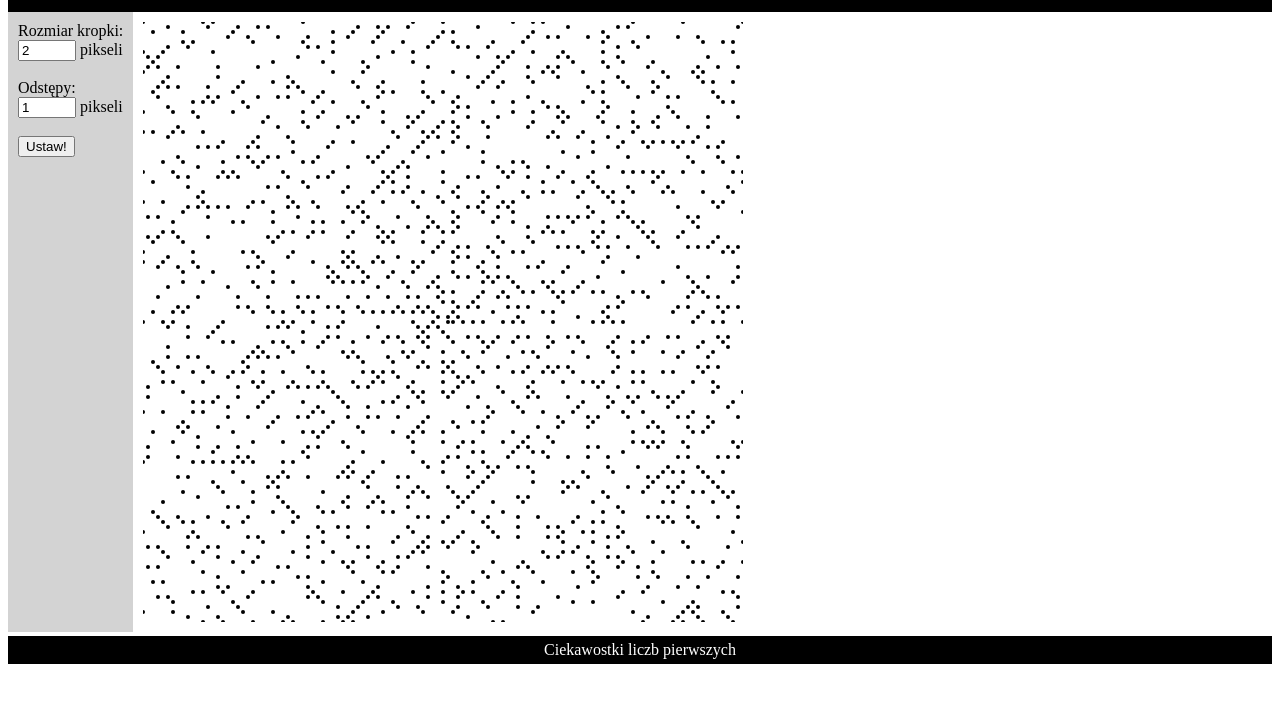
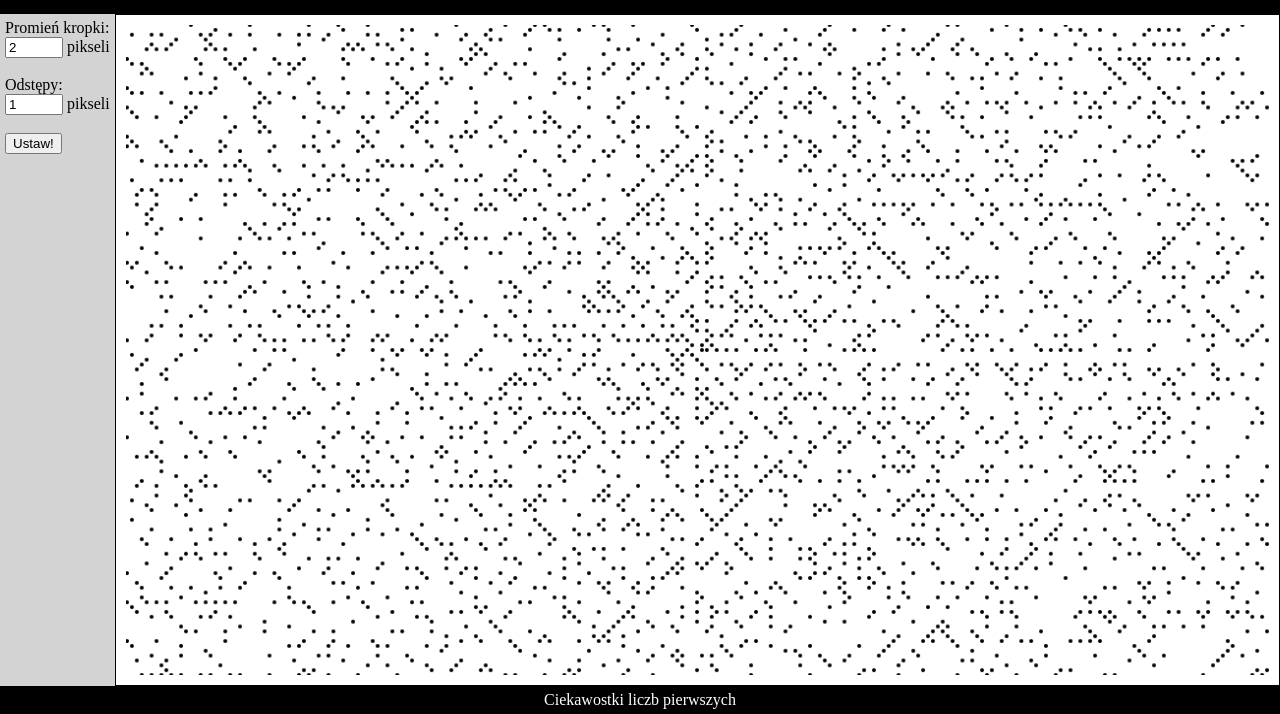
Before and after one commit to Rusnakov/Ulam_spiral, a website: page index.html in a window 1280 px wide. Shown: the part 86-800 px from the top of the page. Drawn offline with Linux system fonts and the light colour scheme.

```diff
--- a/css/style.css
+++ b/css/style.css
@@ -1,23 +1,40 @@
+body, html{
+margin: 0;
+padding: 0;
+height: 100%;
+display: flex;
+flex-direction: column;
+overflow: hidden;
+}
+
+
 #container {
-    width: auto;
-    margin-left: auto;
-    margin-right: auto;
+    width: 100%;
+    height: 100%;
+    display: flex;
+    flex-direction: column;
 }
 
 #logo {
     background-color: black;
     color: white;
     text-align: center;
-    padding: 5px;
+    padding: 10px;
+}
+
+#main{
+    display: flex;
+    flex: 1;
+    overflow: hidden;
 }
 
 #nav {
-    float: left;
+
+    padding: 5px;
     background-color: lightgray;
     color: black;
     width: auto;
-    height: 600px;
-    padding: 10px;
+    overflow-y: auto;
 }
 
 .my-input {
@@ -25,13 +42,24 @@
 }
 
 #content {
-    float: left;
+
+    flex: 1;
+    display: flex;
+    justify-content: center;
+    align-items: center;
+    overflow: hidden;
     padding: 10px;
-    width: 600px;
+    border: 1px solid black;
+
+}
+
+#myCanvas
+{
+    width: 100%;
+    height: 100%;
 }
 
 #footer {
-    clear: both;
     background-color: black;
     color: white;
     text-align: center;
--- a/index.html
+++ b/index.html
@@ -12,9 +12,10 @@
         <div id="logo">
             <h1> Spirala Ulama</h1>
         </div>
+        <div id="main">
             <div id="nav">
-            Rozmiar kropki: <br />
-            <input type="text" class="my-input" id="rozmiarKropki" value="2" /> pikseli<br /><br />
+                Promień kropki: <br />
+                <input type="text" class="my-input" id="promienKropki" value="2" /> pikseli<br /><br />
                 Odstępy: <br />
                 <input type="text" class="my-input" id="odstepKropki" value="1" /> pikseli<br /><br />
                 <button id="uataw" onclick="setDraw()">Ustaw!</button>
@@ -25,6 +26,9 @@
                 <script type="text/javascript" src="./js/script.js"></script>
 
             </div>
+        </div>
+
+        <div style="clear:both;"></div>
         <div id="footer">
             Ciekawostki liczb pierwszych
         </div>
--- a/js/script.js
+++ b/js/script.js
@@ -1,34 +1,49 @@
-let CANVAS_WIDTH = 600; //window.innerWidth - 50;
-let CANVAS_HEIGHT = 600; //window.innerHeight - 50;
+let CANVAS_WIDTH = 0;
+let CANVAS_HEIGHT = 0;
 
-let canvas, ctx;
+//console.log(canvas.width, canvas.height);
 
-let x = Math.floor(CANVAS_WIDTH / 2);
-let y = Math.floor(CANVAS_HEIGHT / 2);
+//let x = Math.floor(CANVAS_WIDTH / 2);
+//let y = Math.floor(CANVAS_HEIGHT / 2);
 
+let x;
+let y;
+
+function initializeCanvas() {
+  canvas = document.getElementById("myCanvas");
+  ctx = canvas.getContext("2d");
+
+  setCanvasSize();
+  window.addEventListener("resize", function () {
+    setCanvasSize();
+    clearCanvas();
+    setDraw();
+  });
+
+  x = Math.floor(canvas.width / 2);
+  y = Math.floor(canvas.height / 2);
+
+  console.log(canvas.width, canvas.height);
+
+  //resizeCanvas();
+}
+
+function setCanvasSize() {
+  const contentDiv = document.getElementById("content");
+  const canvas = document.getElementById("myCanvas");
+  canvas.width = contentDiv.clientWidth;
+  canvas.height = contentDiv.clientHeight;
+  CANVAS_WIDTH=canvas.width;
+  CANVAS_HEIGHT=canvas.height;
+}
+
+let ctx;
 let step = 1;
 let stepSize = 5;
 let numSteps = 1;
 let state = 0;
 let turnCounter = 1;
-
-let diameter = 2; //Domyślna wartość średnicy kropki
-
-console.log(diameter);
-
-const cols = Math.floor(CANVAS_WIDTH);
-const rows = Math.floor(CANVAS_HEIGHT);
-
-function initializeCanvas() {
-  canvas = document.getElementById("myCanvas");
-  ctx = canvas.getContext("2d");
-  resizeCanvas();
-}
-
-function resizeCanvas() {
-  canvas.height = CANVAS_HEIGHT;
-  canvas.width = CANVAS_WIDTH;
-}
+let radius = 2; //Domyślna wartość średnicy kropki
 
 function setupText() {
   ctx.font = "10px Arial";
@@ -39,7 +54,7 @@
 
 function drawCircle(x, y) {
   ctx.beginPath();
-  ctx.arc(x, y, diameter, 0, 2 * Math.PI);
+  ctx.arc(x, y, radius, 0, 2 * Math.PI);
   ctx.fillStyle = "black";
   ctx.fill();
 }
@@ -65,7 +80,7 @@
 function myLoop() {
   setTimeout(function () {
     if (isPrime(step)) {
-      console.log(diameter);
+      //console.log(radius);
       drawCircle(x, y);
     }
 
@@ -106,13 +121,13 @@
   ctx.clearRect(0, 0, CANVAS_WIDTH, CANVAS_HEIGHT);
 }
 
-window.addEventListener("load", () => {
+window.addEventListener("load", function () {
   initializeCanvas();
   myLoop();
 });
 
 function setDraw() {
-  diameter = parseInt(document.getElementById("rozmiarKropki").value) || 2;
+  radius = parseInt(document.getElementById("promienKropki").value) || 2;
   x = Math.floor(CANVAS_WIDTH / 2);
   y = Math.floor(CANVAS_HEIGHT / 2);
   step = 1;
@@ -121,7 +136,7 @@
   state = 0;
   turnCounter = 1;
   clearCanvas();
-  console.log(diameter);
+  console.log(radius);
   myLoop();
 }
 //myButton.addEventListener("click", () => {
```
Lines whose indentation alone changed are shown as unchanged.
